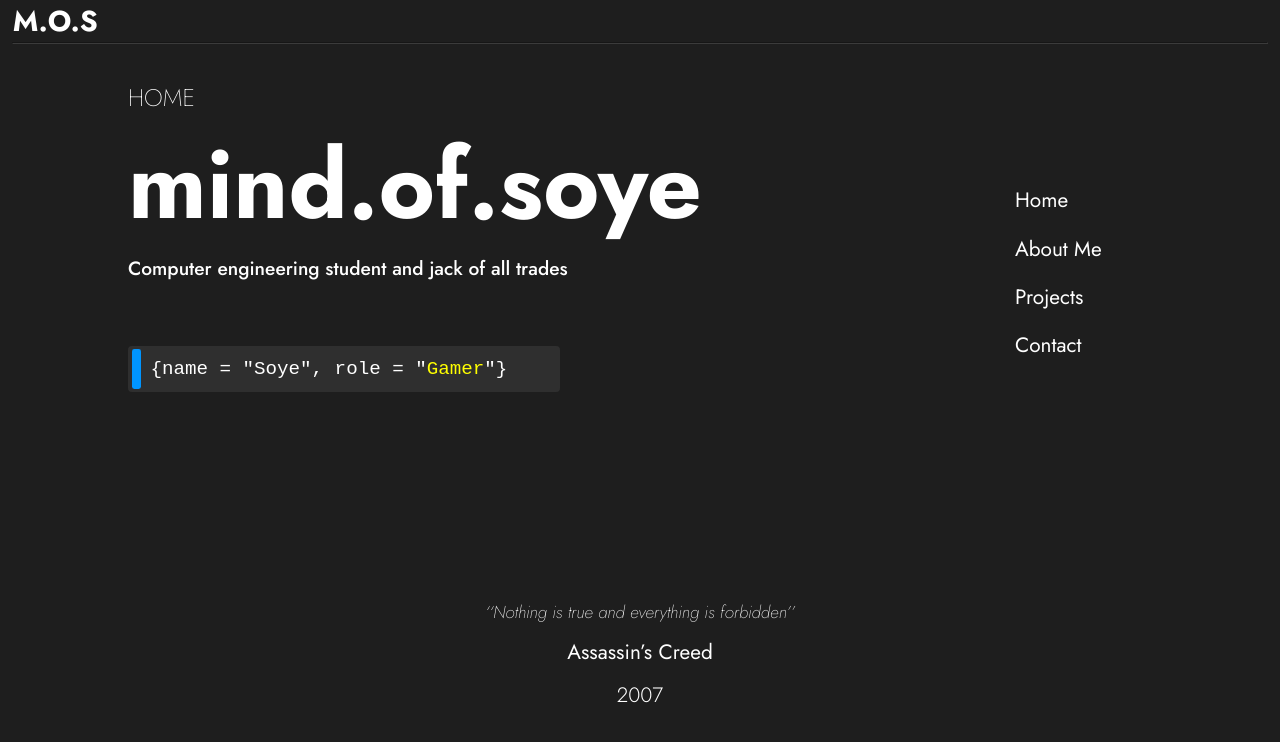
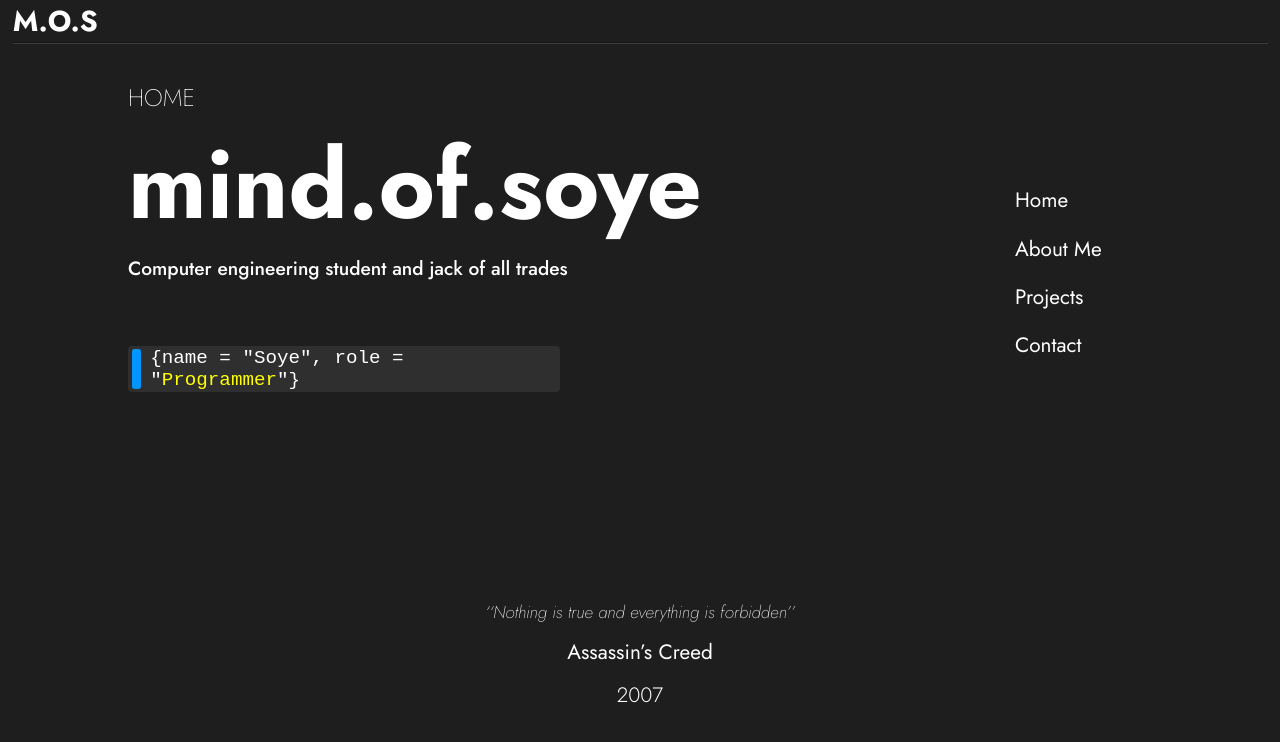
Before and after one commit to soyedotcom/soye.com, a React (Vite) app: page / in a window 1280 px wide. Shown: the top 742 px of the page. Built offline with nearby package versions, Linux system fonts and the light colour scheme.

Commit message:
Remove text change in CodeBlock.jsx

```diff
--- a/src/components/Codeblock.jsx
+++ b/src/components/Codeblock.jsx
@@ -1,25 +1,11 @@
-import { useState, useEffect, useRef } from "react";
 import "./styles/Codeblock.css";
 
 const Codeblock = () => {
-  const index = useRef(0);
-  const roles = ["Programmer", "Artist", "Gamer", "Student"];
-  const [role, setrole] = useState(roles[3]);
-
-  useEffect(() => {
-    const interval = setInterval(() => {
-      index.current = (index.current + 1) % roles.length;
-      setrole(roles[index.current]);
-    }, 2000);
-
-    return () => clearInterval(interval);
-  }, []);
-
   return (
     <div className="code-container">
       <p className="code-text">
         &#123;name = "Soye", role = "
-        <span className="code-highlight">{role}</span>
+        <span className="code-highlight">Programmer</span>
         "&#125;
       </p>
     </div>
```
